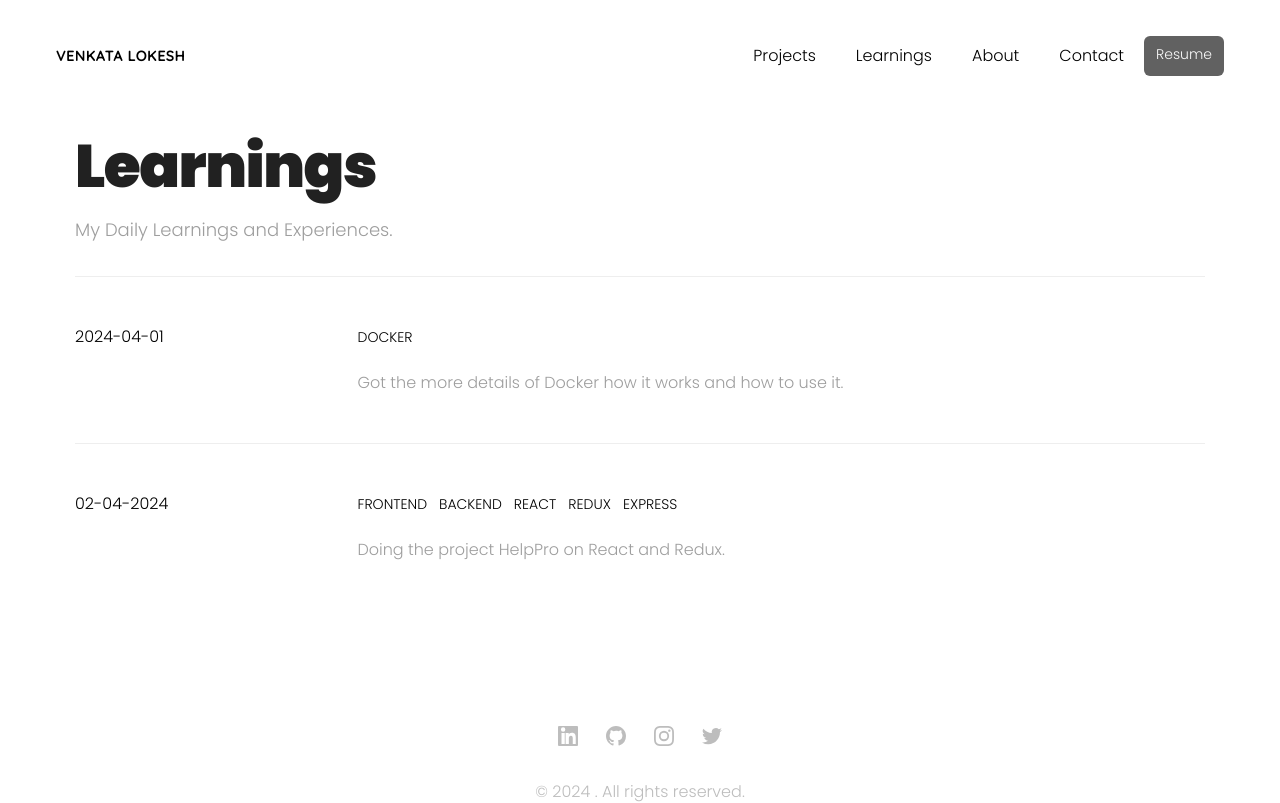
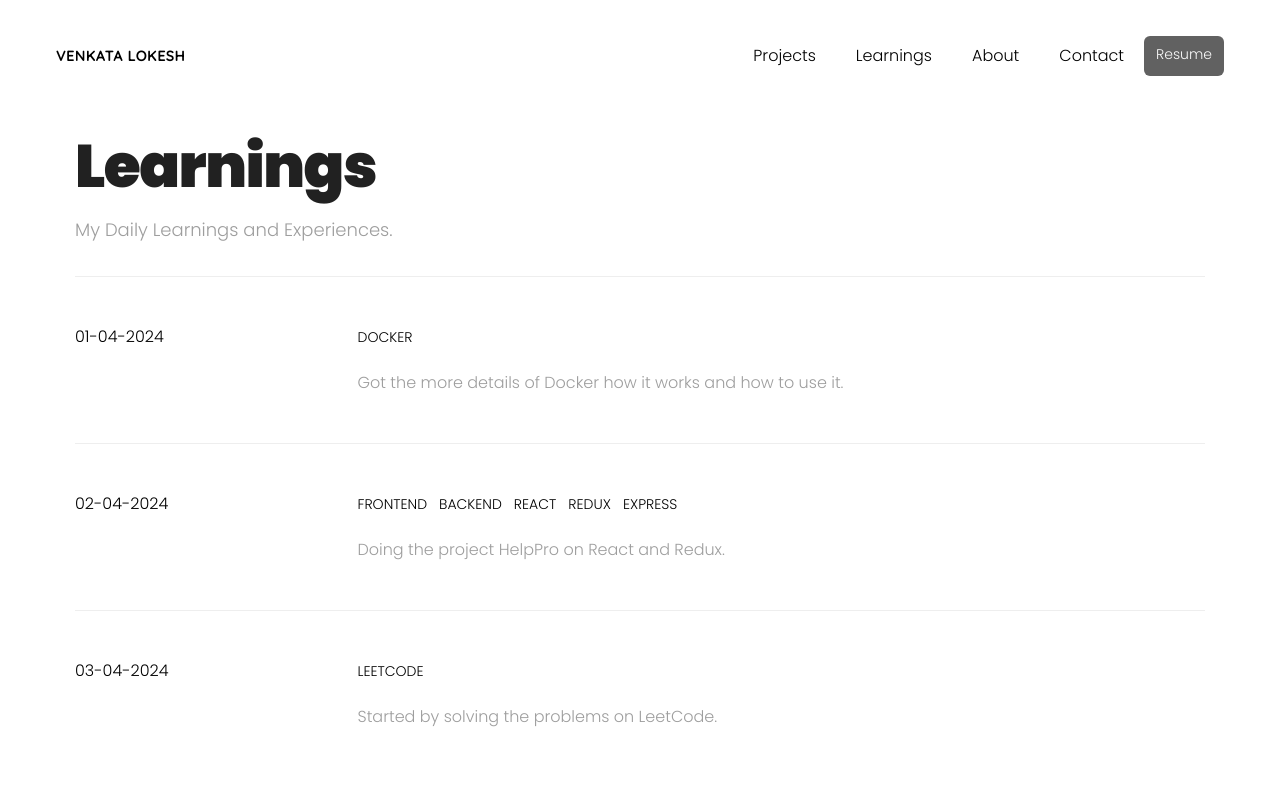
Before and after one commit to vlokesh08/Portfolio, a React (Create React App) app: page /learnings in a window 1280 px wide. Shown: the top 803 px of the page. Built offline with nearby package versions, Linux system fonts and the light colour scheme.

Commit message:
added today learnings

```diff
--- a/src/components/pages/learnings/posts.js
+++ b/src/components/pages/learnings/posts.js
@@ -1,6 +1,6 @@
 const posts = [
     {
-      date: "2024-04-01",
+      date: "01-04-2024",
       summary: "Got the more details of Docker how it works and how to use it.",
       tags: ["Docker"]
     },
@@ -9,7 +9,11 @@ const posts = [
       summary: "Doing the project HelpPro on React and Redux.",
       tags: ["Frontend", "Backend","React","Redux","Express"]
     },
-
+    {
+      date: "03-04-2024",
+      summary: "Started by solving the problems on LeetCode.",
+      tags: ["LeetCode"]
+    },
     ]
 
 export default posts;
```
